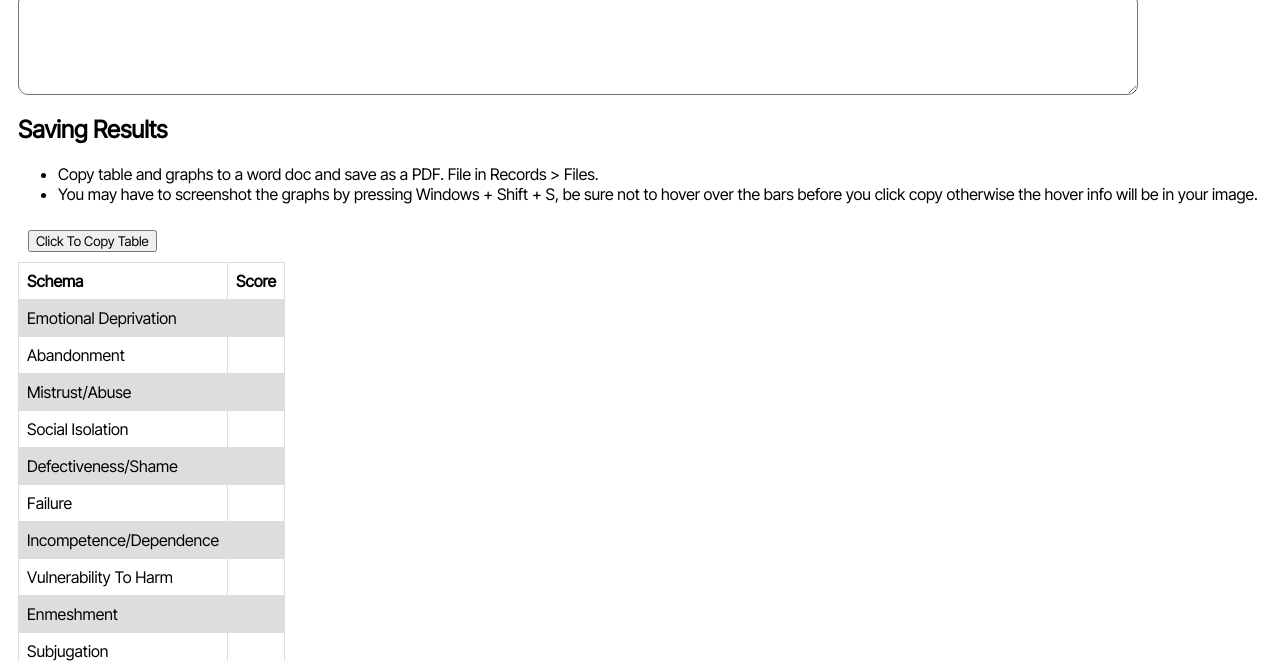
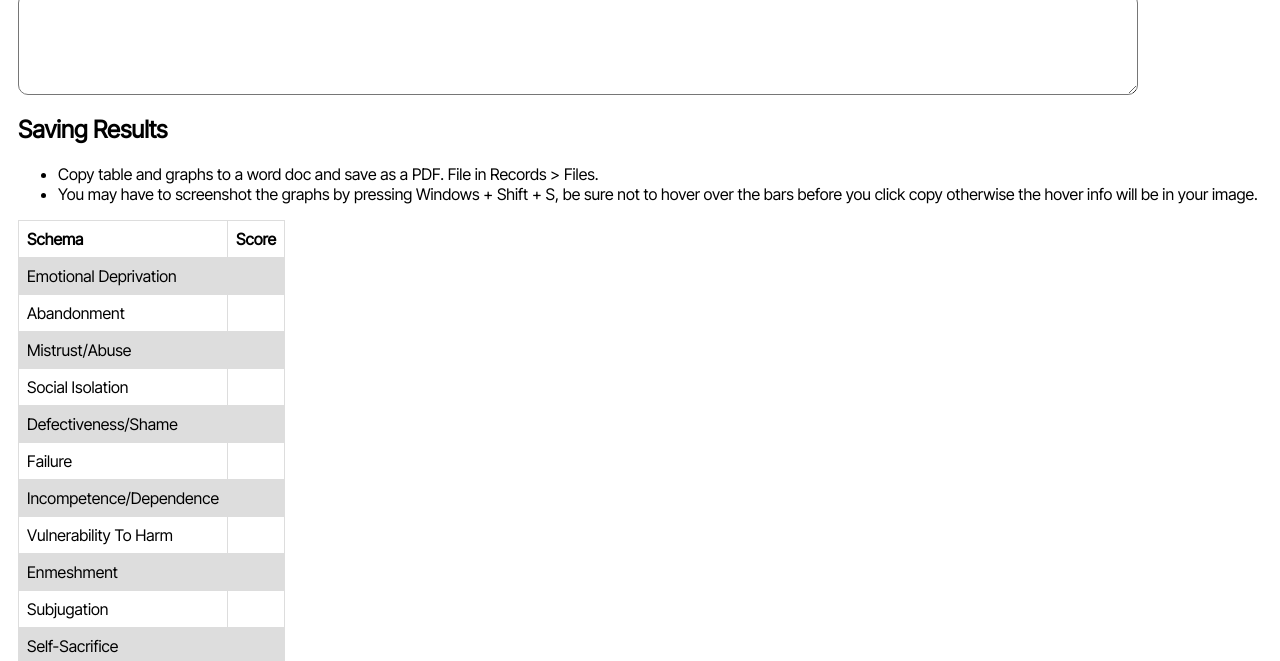
Before and after one commit to callumskilling/111.014_apphost, a plain HTML site: page assessments/ysq/ysq.html in a window 1280 px wide. Shown: the part 137-798 px from the top of the page. Drawn offline with nearby package versions, Linux system fonts and the light colour scheme.

Commit message:
removed copyTable function

```diff
--- a/assessments/ysq/ysq.html
+++ b/assessments/ysq/ysq.html
@@ -26,7 +26,6 @@
                 <li>You may have to screenshot the graphs by pressing Windows + Shift + S, be sure not to hover over the
                     bars before you click copy otherwise the hover info will be in your image.</li>
             </ul>
-            <button id="tableCopy" onClick="copyTable()">Click To Copy Table</button>
             <table id="resultsTable">
                 <tr>
                     <th>Schema</th>
--- a/assessments/ysq/ysq.js
+++ b/assessments/ysq/ysq.js
@@ -1,11 +1,3 @@
-const copyTable = () => {
-    const table = document.querySelector('#resultsTable')
-    const range = document.createRange();
-    range.selectNode(table);
-    window.getSelection().addRange(range);
-    navigator.clipboard.writeText(range)
-}
-
 const ysq = (input) => {
     if (input.length < 8500) {
         document.getElementById("displayResult").innerHTML = "";
```
